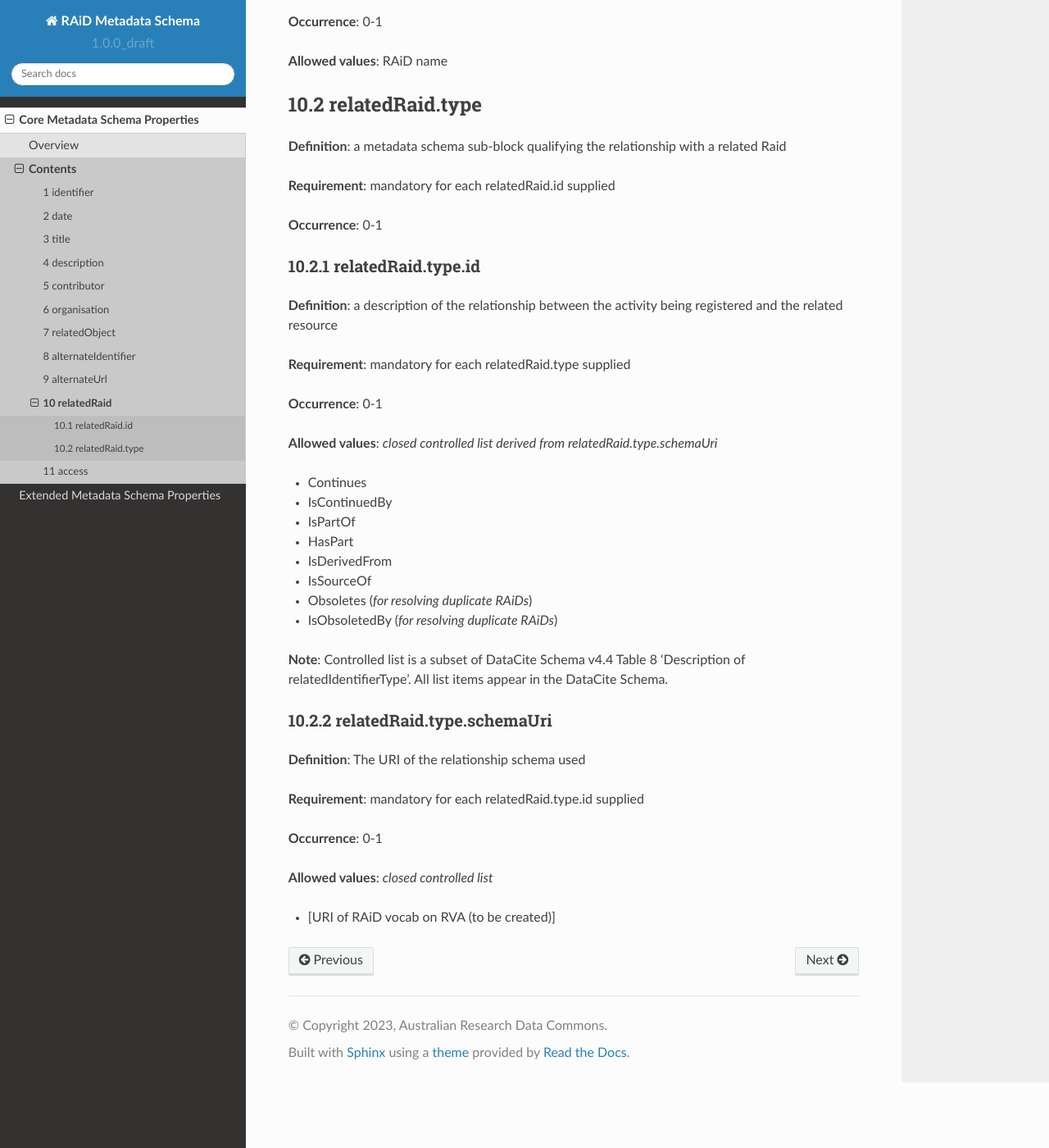
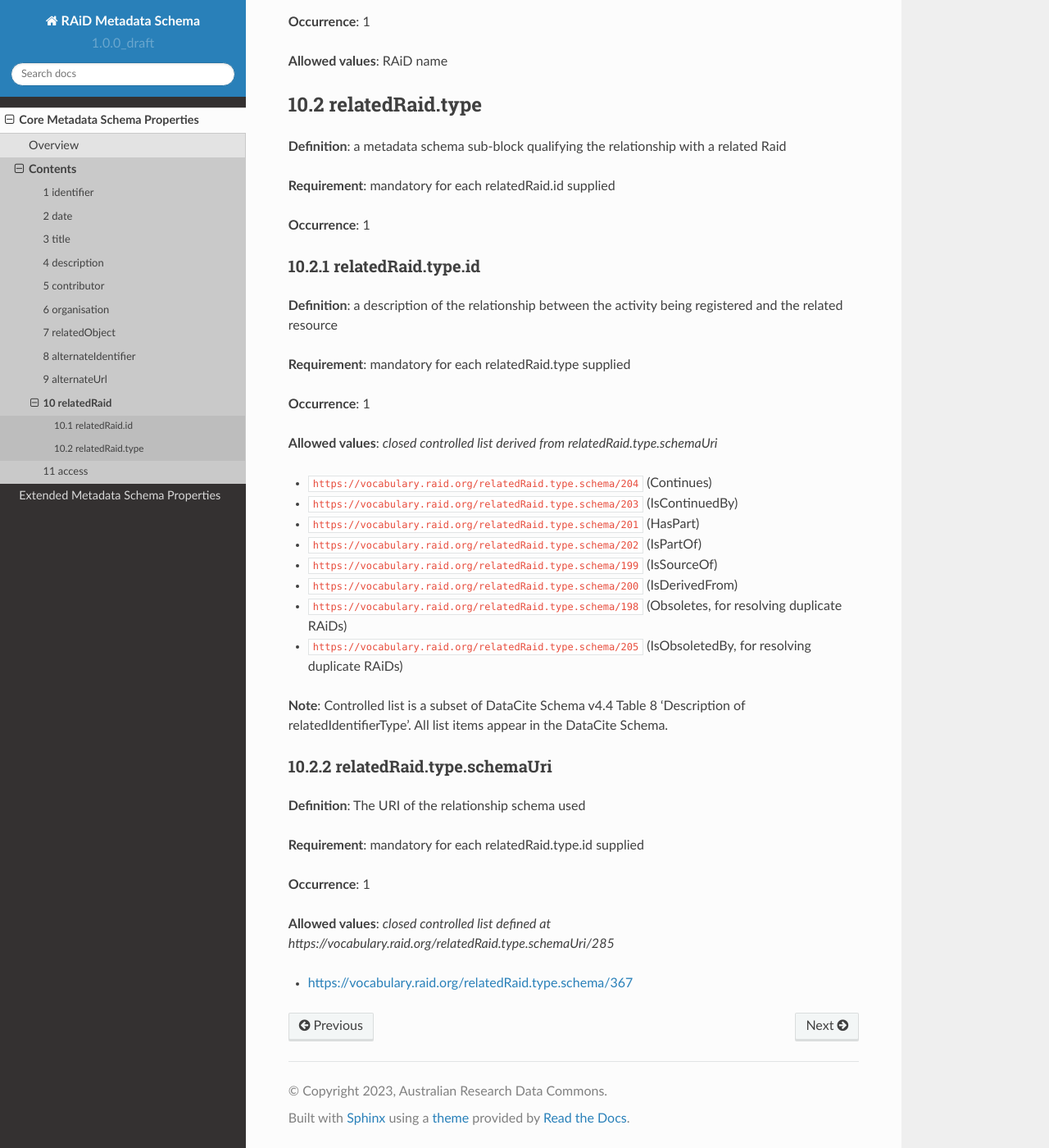
Before and after one commit to au-research/raid-metadata, a Sphinx documentation site: the page built from rtd/docs/source/core/relatedRaids.rst, in a window 1280 px wide and 1400 px high, scrolled down 589 px. Shown: the whole window at 82% size. Built offline with Sphinx 7.4.7 and the Read the Docs theme 2.0.0, drawn with Linux system fonts in a browser that asks for light colours; pages that are not in the unit, such as notebooks, are missing from menus.

Commit message:
Update and standardise relatedRaids.rst
Standardise definition, occurrence, allowed values, notes. Implement controlled lists from RVA correctly. Other minor corrections.

```diff
--- a/rtd/docs/source/core/relatedRaids.rst
+++ b/rtd/docs/source/core/relatedRaids.rst
@@ -23,7 +23,7 @@
 
 **Requirement**: mandatory for each relatedRaid supplied
 
-**Occurrence**: 0-1
+**Occurrence**: 1
 
 **Allowed values**: RAiD name
 
@@ -36,7 +36,7 @@
 
 **Requirement**: mandatory for each relatedRaid.id supplied
 
-**Occurrence**: 0-1
+**Occurrence**: 1
 
 .. _10.2.1-relatedRaid.type.id:
 
@@ -47,18 +47,18 @@
 
 **Requirement**: mandatory for each relatedRaid.type supplied
 
-**Occurrence**: 0-1
+**Occurrence**: 1
 
 **Allowed values**: *closed controlled list derived from relatedRaid.type.schemaUri*
 
-* Continues
-* IsContinuedBy
-* IsPartOf
-* HasPart
-* IsDerivedFrom
-* IsSourceOf
-* Obsoletes (*for resolving duplicate RAiDs*)
-* IsObsoletedBy (*for resolving duplicate RAiDs*)
+* ``https://vocabulary.raid.org/relatedRaid.type.schema/204`` (Continues)
+* ``https://vocabulary.raid.org/relatedRaid.type.schema/203`` (IsContinuedBy)
+* ``https://vocabulary.raid.org/relatedRaid.type.schema/201`` (HasPart)
+* ``https://vocabulary.raid.org/relatedRaid.type.schema/202`` (IsPartOf)
+* ``https://vocabulary.raid.org/relatedRaid.type.schema/199`` (IsSourceOf)
+* ``https://vocabulary.raid.org/relatedRaid.type.schema/200`` (IsDerivedFrom)
+* ``https://vocabulary.raid.org/relatedRaid.type.schema/198`` (Obsoletes, for resolving duplicate RAiDs)
+* ``https://vocabulary.raid.org/relatedRaid.type.schema/205`` (IsObsoletedBy, for resolving duplicate RAiDs)
 
 **Note**: Controlled list is a subset of DataCite Schema v4.4 Table 8 'Description of relatedIdentifierType'. All list items appear in the DataCite Schema.
 
@@ -71,8 +71,8 @@
 
 **Requirement**: mandatory for each relatedRaid.type.id supplied
 
-**Occurrence**: 0-1
+**Occurrence**: 1
 
-**Allowed values**: *closed controlled list*
+**Allowed values**: *closed controlled list defined at https://vocabulary.raid.org/relatedRaid.type.schemaUri/285*
 
-* [URI of RAiD vocab on RVA (to be created)]
+* https://vocabulary.raid.org/relatedRaid.type.schema/367
```
